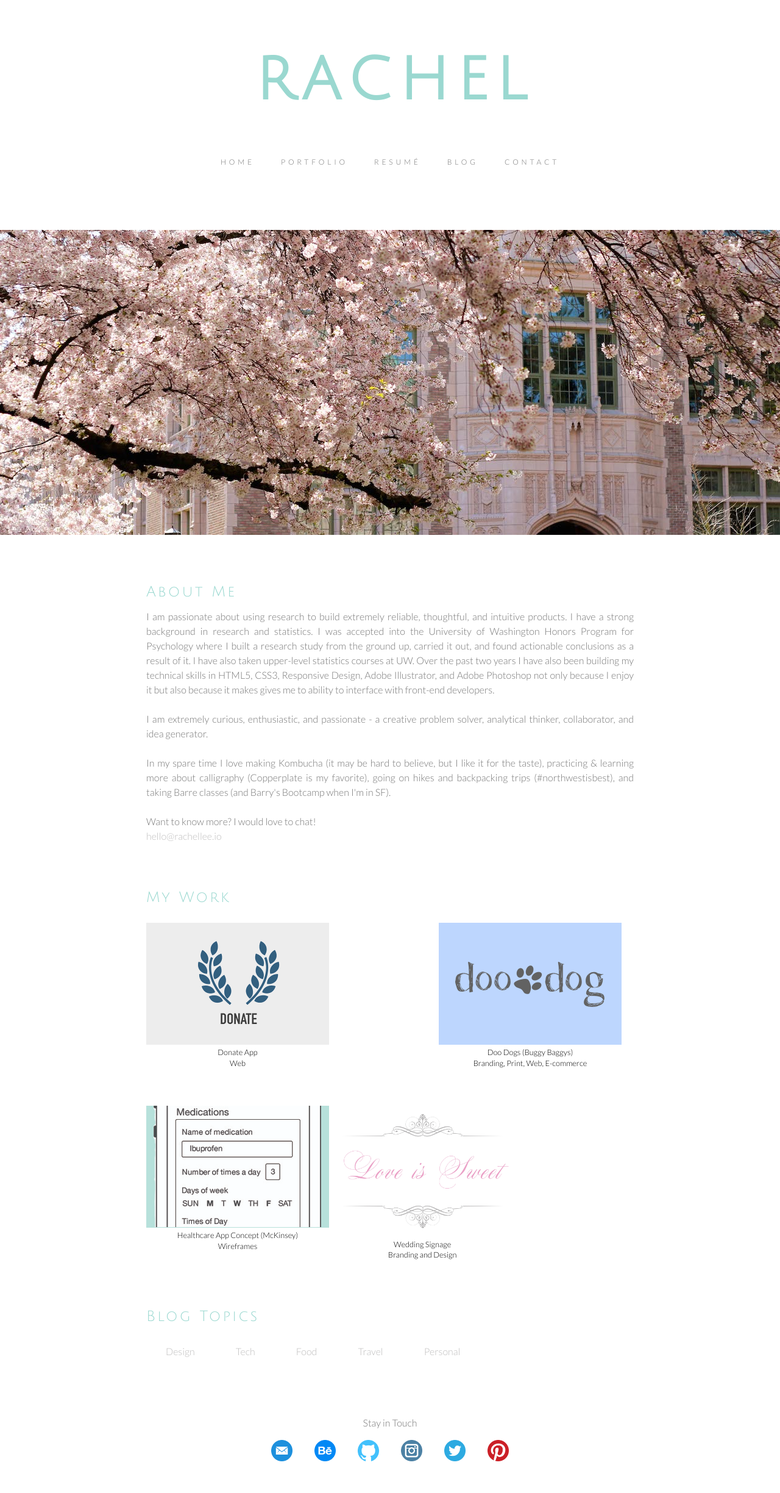
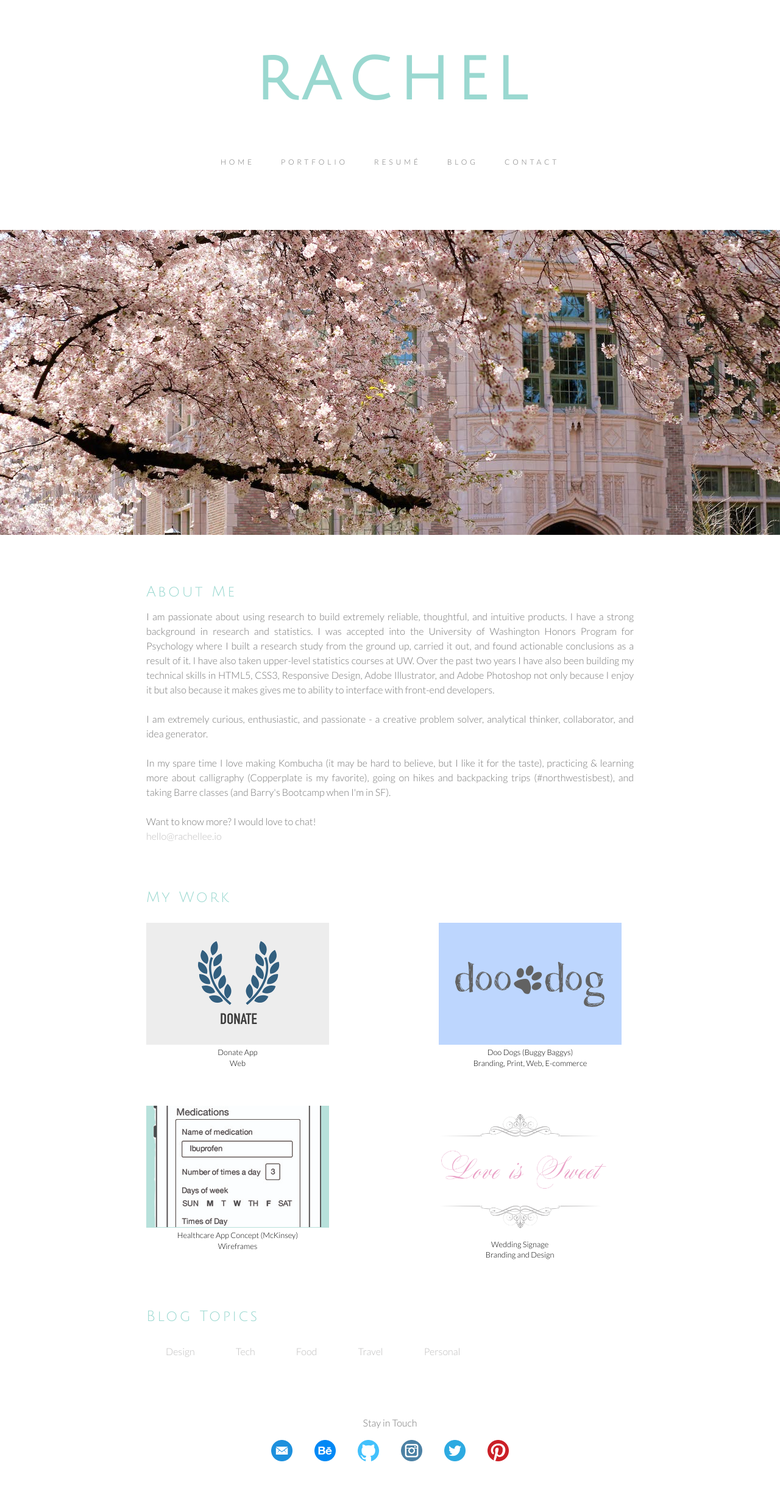
Before and after one commit to rachellee/resume, a Jekyll site: the page built from index.html, in a window 1280 px wide. Shown: the whole page at 61% size. Built offline with Jekyll 4.4.1, drawn with Linux system fonts in a browser that asks for light colours; nearby versions of some CDN libraries; some web fonts are replaced.

Commit message:
home page - portfolio section

```diff
--- a/index.html
+++ b/index.html
@@ -26,25 +26,25 @@ layout: default
 		<h1>My Work</h1>
 			<div class="portfolio">
 				<div class="project">
-					<a href="/portfolio/donateapp" target="_blank"><img src="/images/donate2x.jpg" class="projects" alt="Donate Project"></a><BR>
+					<a href="/portfolio/donateapp" target="_blank"><img src="/images/donate2x.jpg" class="project_img" alt="Donate Project"></a><BR>
 					Donate App<BR>
 					Web
 				</div>
 
 				<div class="project">
-					<a href="/portfolio/doodogs" target="_blank"><img src="/images/doodog2x.jpg" class="projects" alt="Doo Dogs Project"></a><BR>
+					<a href="/portfolio/doodogs" target="_blank"><img src="/images/doodog2x.jpg" class="project_img" alt="Doo Dogs Project"></a><BR>
 					Doo Dogs (Buggy Baggys)<BR>
 					Branding, Print, Web, E-commerce
 				</div>
 
-				<div class="project_right">
-					<a href="/portfolio/mckinsey"><img src="/images/mckinsey.jpg" class="projects" alt="Healthcare App Concept"></a><BR>
+				<div class="project project_mckinsey">
+					<a href="/portfolio/mckinsey" target="_blank"><img src="/images/mckinsey.jpg" class="project_img" alt="Healthcare App Concept"></a><BR>
 					Healthcare App Concept (McKinsey)<BR>
 					Wireframes
 				</div>
 
-				<div class="project">
-					<a href="/portfolio/wedding"><img src="/images/wedding/love_is_sweet.jpg" class="projects" alt="Wedding Signage"></a><BR>
+				<div class="project_right">
+					<a href="/portfolio/wedding" target="_blank"><img src="/images/wedding/love_is_sweet.jpg" class="project_img" alt="Wedding Signage"></a><BR>
 					Wedding Signage<BR>
 					Branding and Design
 				</div>
--- a/index.scss
+++ b/index.scss
@@ -263,7 +263,7 @@ a {
 	font-weight: 300;
 }
 
-.projects {
+.project_img {
 	width: 300px;
 }
 
@@ -497,6 +497,10 @@ div.mc-field-group label {
 	zoom:1;
 	text-align: center;
 	font-size: 0.8rem;
+}
+
+.project_mckinsey {
+	padding-right: 10rem;
 }
 
 .post_content a:hover {
```
Also changed, not shown: portfolio/index.html (+4 -4 lines).
